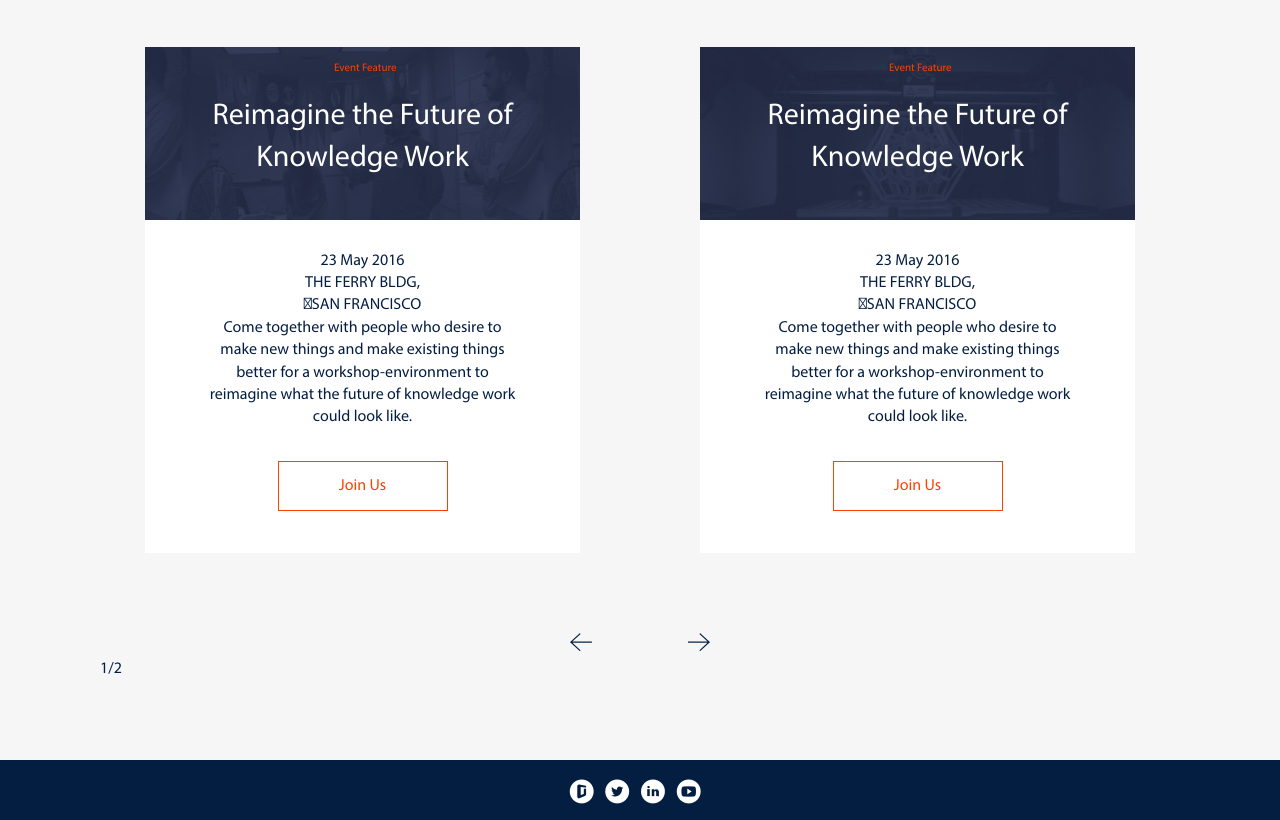
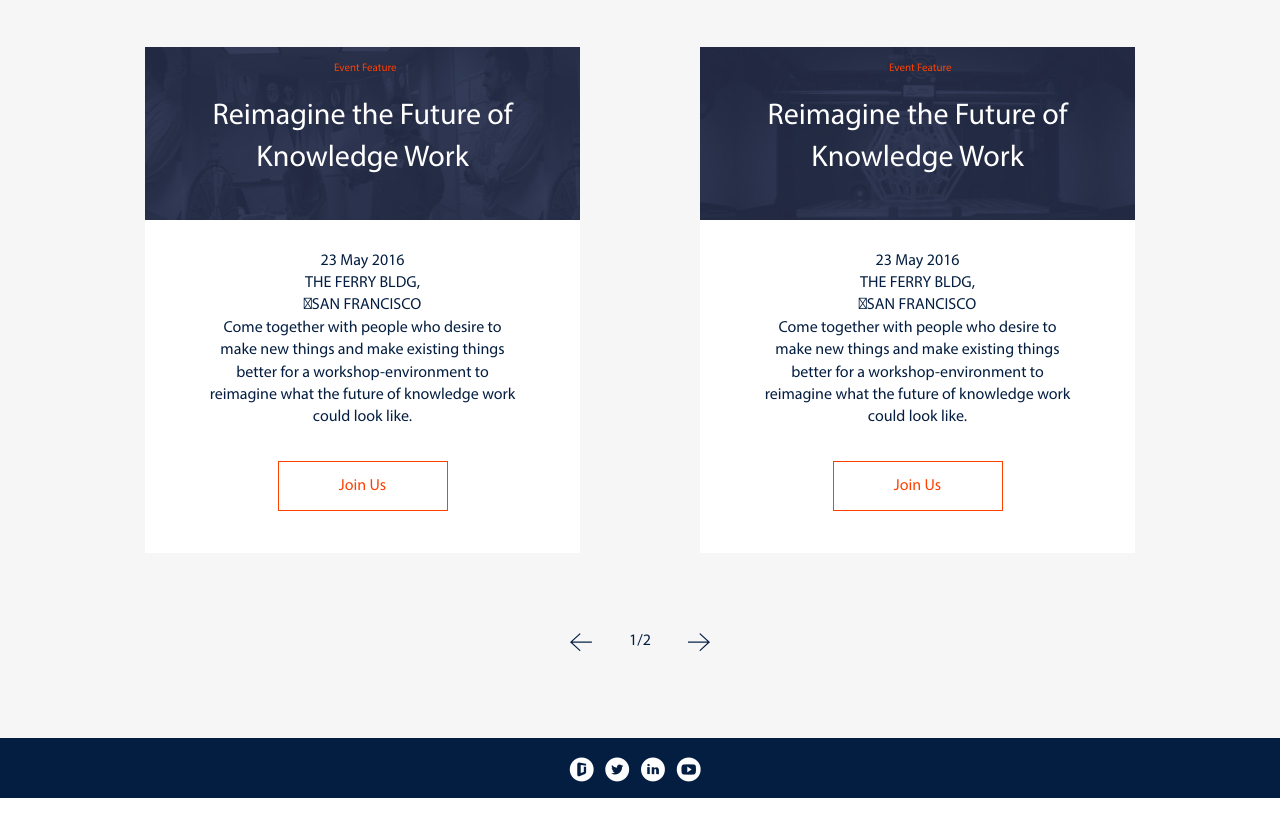
Before and after one commit to heidiyee/Revel, a website: page people.html in a window 1280 px wide. Shown: the part 1793-2613 px from the top of the page. After the commit the page ends 2591 px from the top, so only its background shows below. Drawn offline with Linux system fonts and the light colour scheme; files whose address does not match are found by name.

Commit message:
finished up last touches to inline carousel. Done with people page

```diff
--- a/_ui/js/owl.carousel.js
+++ b/_ui/js/owl.carousel.js
@@ -22,7 +22,7 @@ $(document).ready(function() {
 
     $('.inline-carousel').owlCarousel({
         loop: false,
-        nav: true,
+        nav: false,
         navText: ["",""],
         margin: 30,
         items: 1,
--- a/_ui/scss/components/_carousel.scss
+++ b/_ui/scss/components/_carousel.scss
@@ -150,9 +150,6 @@
             padding-top: 6em;
             padding-bottom: 6em;
 
-            > #owl-status {
-            }
-
             .owl-carousel {
                 .owl-nav {
                     position: absolute;
--- a/_ui/scss/components/_gray-and-blue.scss
+++ b/_ui/scss/components/_gray-and-blue.scss
@@ -50,12 +50,27 @@
 @media only screen and (min-width: 750px) {
     .gray-and-blue {
         .container {
+            position: relative;
+
             #owl-status {
-                display: inline-block;
+                display: block;
+                position: absolute;
+                width: 100%;
+                bottom: 5px;
+                text-align: center;
                 color: $blue;
+                z-index: 0;
             }
-            .owl-item {
-                display: inline-block;
+
+            .inline-carousel {
+                .owl-item {
+                    display: inline-block;
+                }
+
+                .owl-nav {
+                    position: relative;
+                    z-index: 1;
+                }
             }
         }
     }
--- a/people.html
+++ b/people.html
@@ -6,8 +6,8 @@
         <title>Revel</title>
 
         <!--build:css css/styles.min.css-->
+        <link rel="stylesheet" href="_ui/css/owl.carousel.css">
         <link rel="stylesheet" href="_ui/css/main.css">
-        <link rel="stylesheet" href="_ui/css/owl.carousel.css">
         <!--endbuild-->
     </head>
     <body>
```
Also changed, not shown: index.html (+1 -1 lines), _ui/css/main.css, _ui/css/owl.carousel.css.
